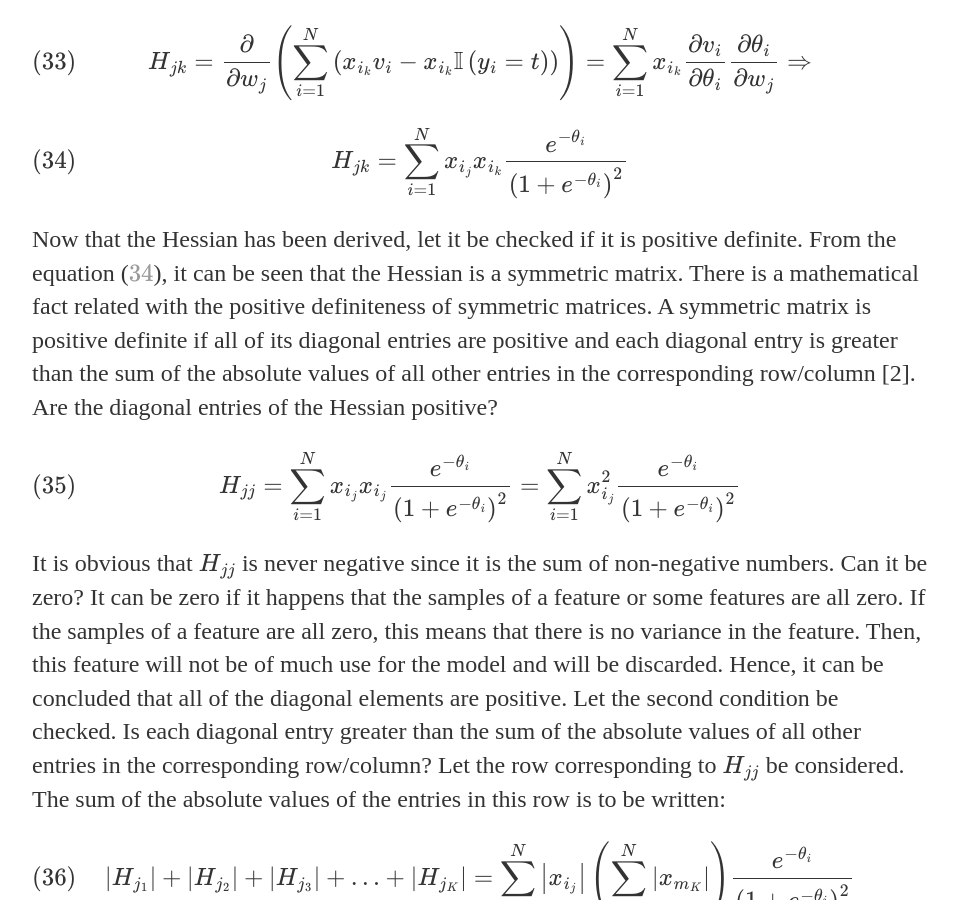
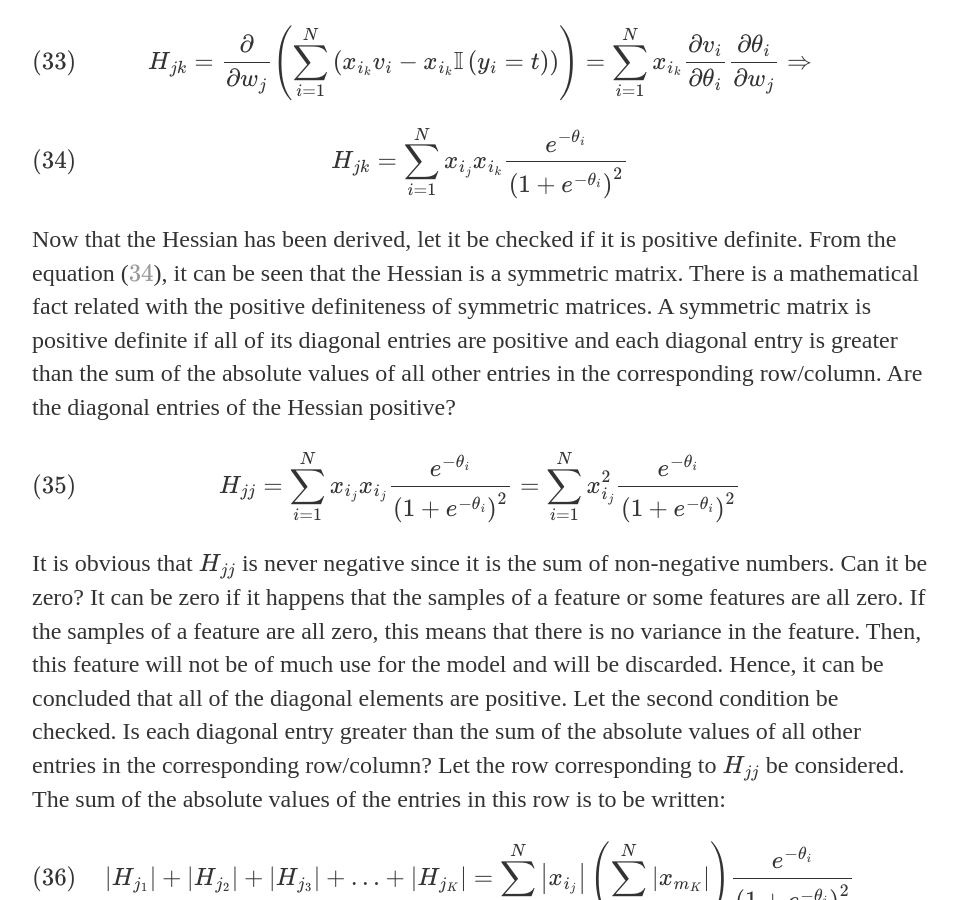
Before and after one commit to SaffetGokcenSen/saffetgokcensen.github.io, a Jekyll site: the page built from _posts/2021-10-06-the-maximum-likelihood-estimator-for-the-logistic-regression.md, in a window 1280 px wide and 900 px high, scrolled down 5090 px. Shown: the whole window, without its empty margins (160-1118 px from the left). Built offline with Jekyll 4.4.1, drawn with Linux system fonts in a browser that asks for light colours; some of the changed text lies outside the part shown.

Commit message:
typographic corrections

```diff
--- a/_posts/2021-10-06-the-maximum-likelihood-estimator-for-the-logistic-regression.md
+++ b/_posts/2021-10-06-the-maximum-likelihood-estimator-for-the-logistic-regression.md
@@ -156,7 +156,7 @@ Using the result given in the equation (\ref{grad\_NLL}):
     H\_{jk}=\sum\_{i=1}^{N} x\_{i\_{j}}x\_{i\_{k}}\frac{e^{-\theta\_{i}}}{\left(1+e^{-\theta\_{i}}\right)^{2}}
     \label{Hessian}
 \end{equation}
-Now that the Hessian has been derived, let it be checked if it is positive definite. From the equation (\ref{Hessian}), it can be seen that the Hessian is a symmetric matrix. There is a mathematical fact related with the positive definiteness of symmetric matrices. A symmetric matrix is positive definite if all of its diagonal entries are positive and each diagonal entry is greater than the sum of the absolute values of all other entries in the corresponding row/column [2]. Are the diagonal entries of the Hessian positive?
+Now that the Hessian has been derived, let it be checked if it is positive definite. From the equation (\ref{Hessian}), it can be seen that the Hessian is a symmetric matrix. There is a mathematical fact related with the positive definiteness of symmetric matrices. A symmetric matrix is positive definite if all of its diagonal entries are positive and each diagonal entry is greater than the sum of the absolute values of all other entries in the corresponding row/column. Are the diagonal entries of the Hessian positive?
 \begin{equation}
     H\_{jj}=\sum\_{i=1}^{N} x\_{i\_{j}}x\_{i\_{j}}\frac{e^{-\theta\_{i}}}{\left(1+e^{-\theta\_{i}}\right)^{2}}=\sum\_{i=1}^{N} x\_{i\_{j}}^{2}\frac{e^{-\theta\_{i}}}{\left(1+e^{-\theta\_{i}}\right)^{2}}
     \label{diagonal}
@@ -254,5 +254,3 @@ If the Hessian in the equation (\ref{hessian\_-1\_1\_final}) and the Hessian in
 The logistic regression model has been defined for the binary classification task. The NLL function has been derived for arbitrary output labels. The MLE for the unknown coefficient vector $\mathbf{w}$ has been derived. It has been shown that the NLL is not guaranteed to be a convex function of $\mathbf{w}$.
 ## References
 [1] Kevin P. Murphy, Machine Learning: A Probabilistic Perspective, The MIT Press, 2012.
-
-[2] <https://ece.uwaterloo.ca/~dwharder/NumericalAnalysis/04LinearAlgebra/posdef/>
```
